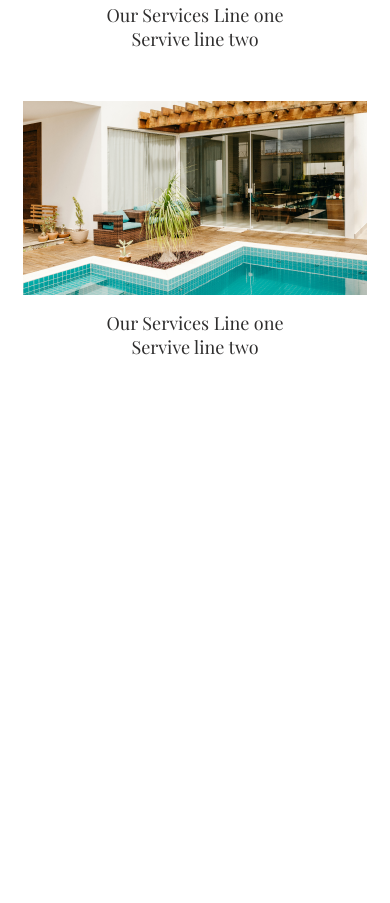
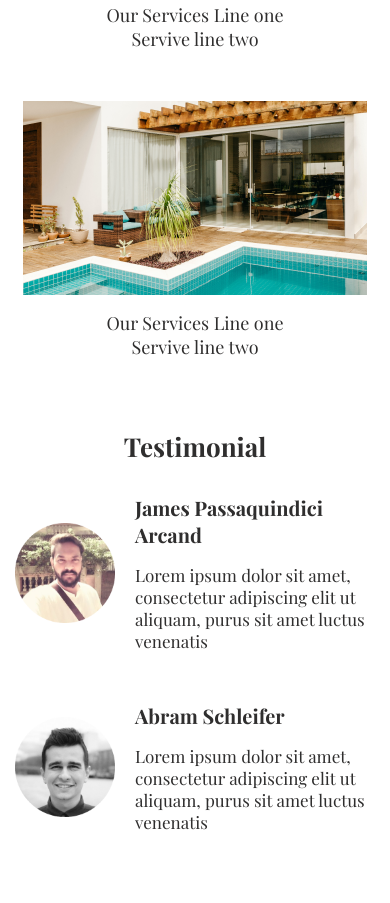
Before and after one commit to CoolSkeleton1/ArchiWeb, a plain HTML site: page index.html in a window 390 px wide. Shown: the part 3840-4743 px from the top of the page. Before the commit the page ends 4199 px from the top, so only its background shows below. Drawn offline with nearby package versions, Linux system fonts and the light colour scheme.

Commit message:
add testimonial

```diff
--- a/css/style.css
+++ b/css/style.css
@@ -262,6 +262,35 @@ ul {
     font-size: 18px;
 }
 
+/* Testimonial */
+
+.testimonial {
+    padding: 92px 0 150px;
+}
+.testimonial h1 {
+    text-align: center;
+}
+.testimonial-content {
+    margin-top: 90px;
+    display: flex;
+    gap: 130px;
+}
+.testimonial-content-item {
+    display: flex;
+    align-items: center;
+    gap: 20px;
+}
+.testimonial-text h4 {
+    font-size: 28px;
+    padding-bottom: 16px;
+}
+
+.testimonial-text p {
+    font-size: 17px;
+    max-width: 307px;
+}
+
+
 
 
 
@@ -284,6 +313,9 @@ ul {
 
     .navigation ul {
         margin-right: 0;
+    }
+    .testimonial {
+        padding: 70px 15px;
     }
 }
 
@@ -335,6 +367,12 @@ ul {
     .projects-content {
         grid-template-columns: repeat(2, 1fr);
     }
+    .testimonial-content {
+        margin-top: 30px;
+        flex-direction: column;
+        gap: 50px;
+        align-items: center;
+    }
 }
 
 @media screen and (max-width: 695px) {
@@ -373,6 +411,10 @@ ul {
         align-items: center;
         gap: 20px;
     }
+    .testimonial-content-item img {
+        max-width: 100px;
+        width: 100%;
+    }
 }
 
 @media screen and (max-width: 425px) {
@@ -410,4 +452,7 @@ ul {
     .projects-content-item {
         margin: 0 auto;
     }
+    .testimonial-text h4 {
+        font-size: 20px;
+    }
 }
--- a/index.html
+++ b/index.html
@@ -123,6 +123,28 @@
             </div>
         </section>
 
+        <section class="testimonial">
+            <div class="container">
+                <h1 class="text-h1">Testimonial</h1>
+                <div class="testimonial-content">
+                    <div class="testimonial-content-item">
+                        <img src="img/client_1.png" alt="">
+                        <div class="testimonial-text">
+                            <h4>James Passaquindici Arcand</h4>
+                            <p>Lorem ipsum dolor sit amet, consectetur adipiscing elit ut aliquam, purus sit amet luctus venenatis</p>
+                        </div>
+                    </div>
+                    <div class="testimonial-content-item">
+                        <img src="img/client_2.png" alt="">
+                        <div class="testimonial-text">
+                            <h4>Abram Schleifer</h4>
+                            <p>Lorem ipsum dolor sit amet, consectetur adipiscing elit ut aliquam, purus sit amet luctus venenatis</p>
+                        </div>
+                    </div>
+                </div>
+            </div>
+        </section>
+
     </main>
 
     <footer></footer>
```
Also changed, not shown: img/client_1.png (added), img/client_2.png (added).
